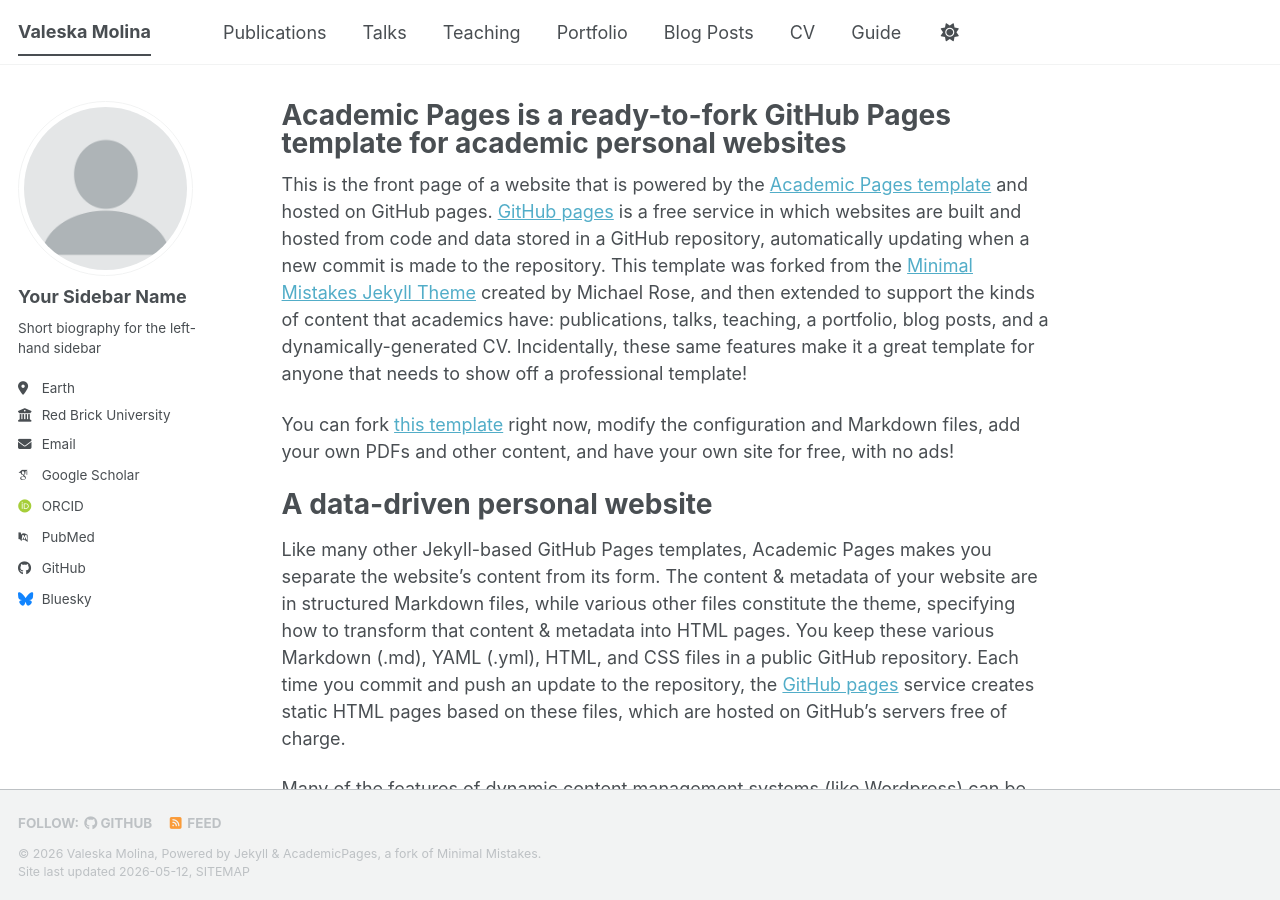
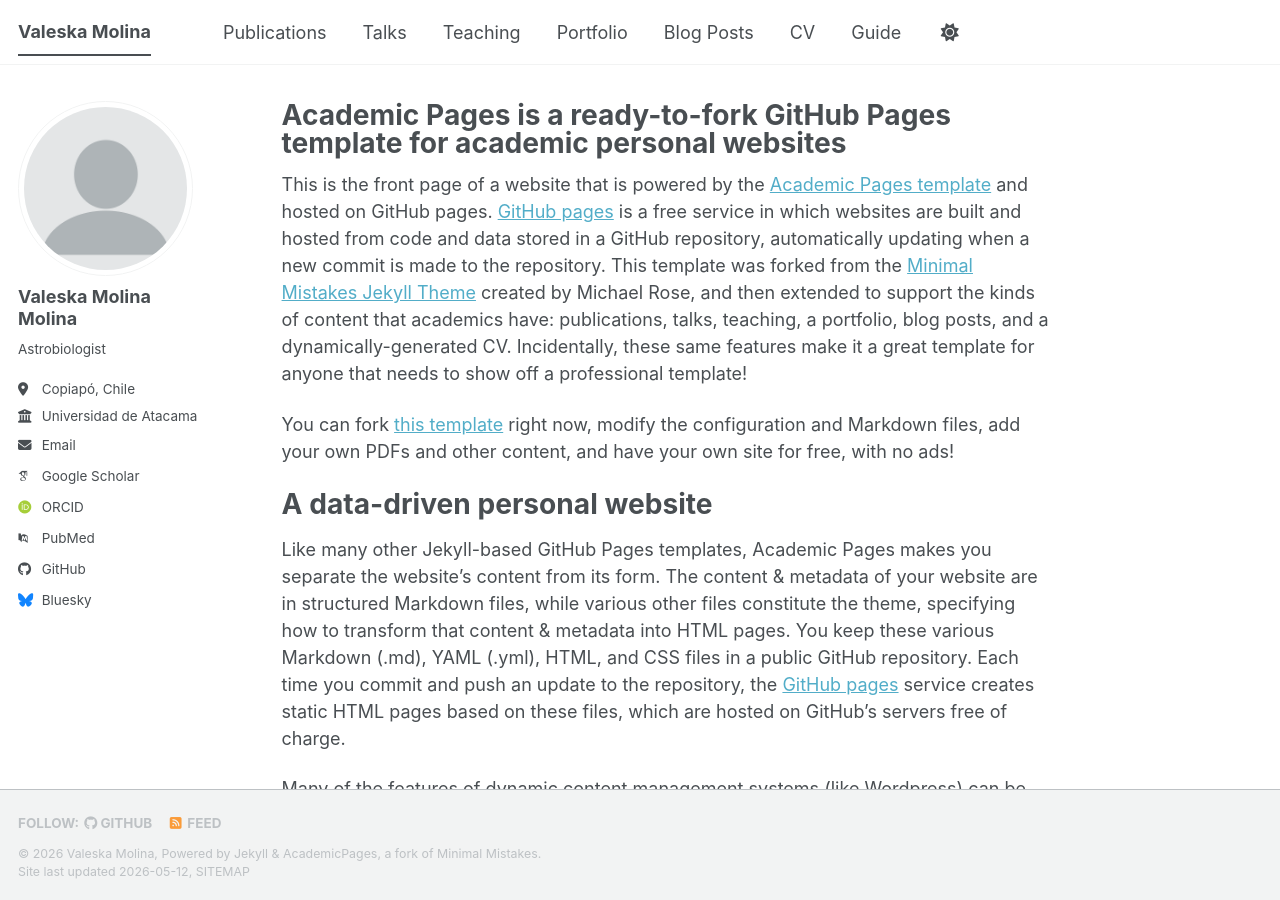
Before and after one commit to valeskamolinamolina/valeskamolinamolina.github.io, a Jekyll site: the page built from _pages/about.md, in a window 1280 px wide and 900 px high. Built offline with Jekyll 4.4.1, drawn with Linux system fonts in a browser that asks for light colours; some web fonts are replaced; a script bundle is joined from its source files by our own code; library files that are not in the unit come from our copies.

Commit message:
Update _config.yml

```diff
--- a/_config.yml
+++ b/_config.yml
@@ -24,13 +24,13 @@
 author:
   # Biographic information
   avatar           : "profile.png"
-  name             : "Your Sidebar Name"
+  name             : "Valeska Molina Molina"
   pronouns         : # example: "she/her"
-  bio              : "Short biography for the left-hand sidebar"
-  location         : "Earth"
-  employer         : "Red Brick University"
+  bio              : "Astrobiologist"
+  location         : "Copiapó, Chile"
+  employer         : "Universidad de Atacama"
   uri              : # URL
-  email            : "none@example.org"
+  email            : "valeska.molina@postgrados.uda.cl"
 
   # Academic websites
   academia         : # URL
```
